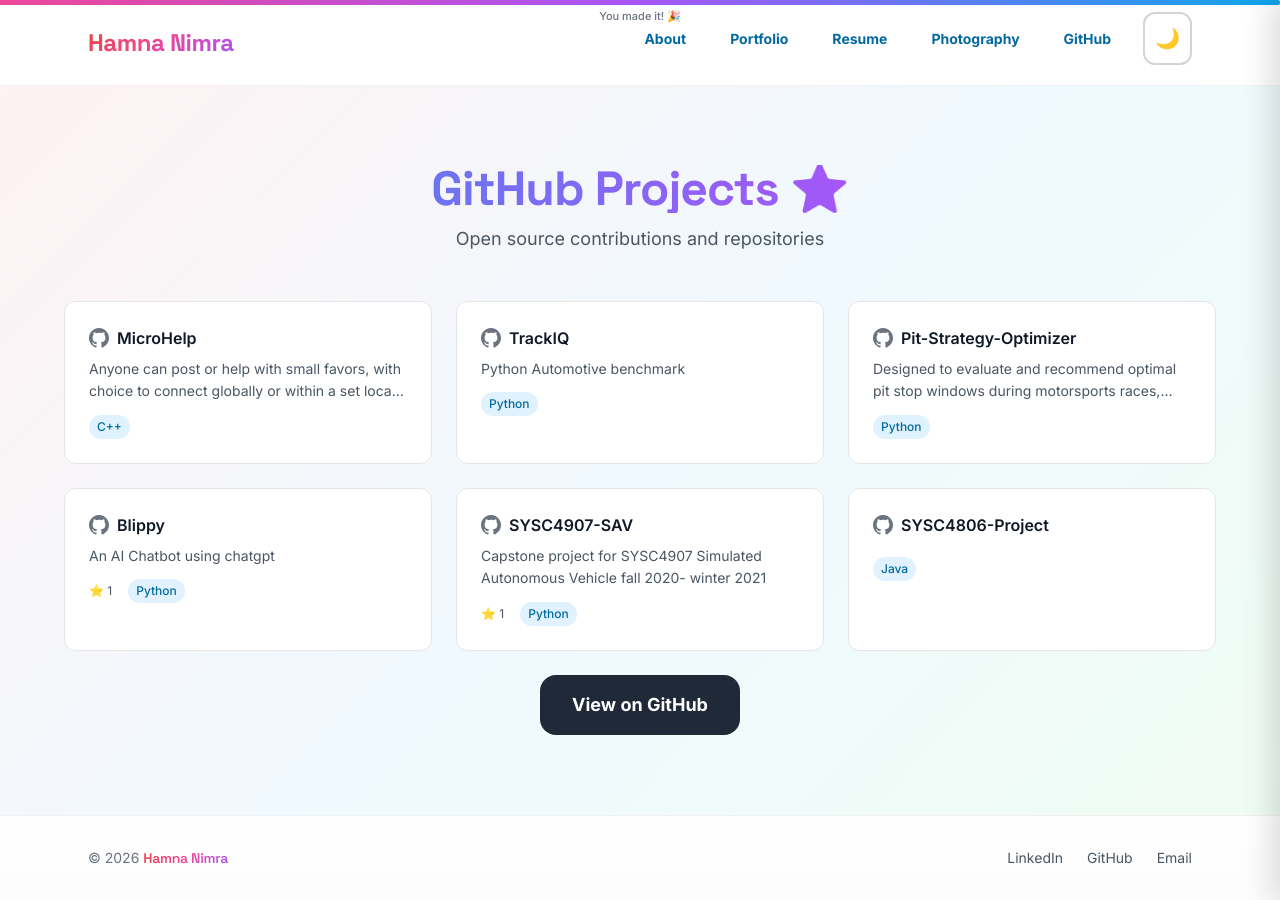
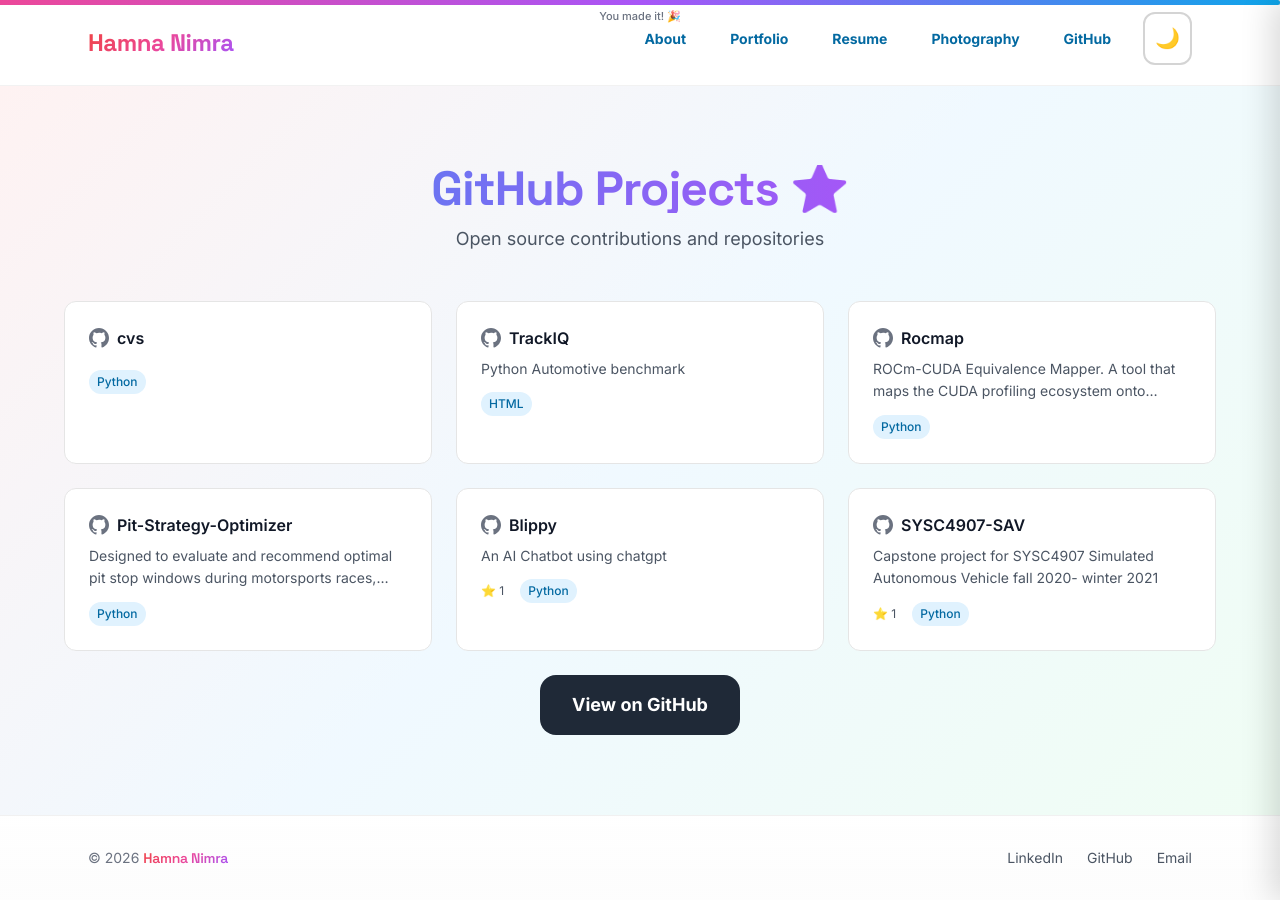
Before and after one commit to HamnaNimra/hamnanimra.github.io, a Jekyll site: the page built from index.html, in a window 1280 px wide and 900 px high, scrolled down 3041 px. Built offline with Jekyll 4.4.1, drawn with Linux system fonts in a browser that asks for light colours; nearby versions of some CDN libraries.

Commit message:
chore: sync github_projects.yml from API [skip ci]

```diff
--- a/_data/github_projects.yml
+++ b/_data/github_projects.yml
@@ -1,28 +1,35 @@
 # Auto-generated by .github/workflows/sync-repos.yml
-# Last updated: 2026-02-05 00:27:04 UTC
+# Last updated: 2026-11-21 05:57:26 UTC
 ---
 repositories:
+- name: cvs
+  description: ''
+  html_url: https://github.com/HamnaNimra/cvs
+  stargazers_count: 0
+  forks_count: 0
+  updated_at: '2026-09-09T23:16:02Z'
+  language: Python
+- name: TrackIQ
+  description: 'Python Automotive benchmark '
+  html_url: https://github.com/HamnaNimra/TrackIQ
+  stargazers_count: 0
+  forks_count: 0
+  updated_at: '2026-02-22T06:32:50Z'
+  language: HTML
 - name: hamnanimra.github.io
   description: My Github Portfolio
   html_url: https://github.com/HamnaNimra/hamnanimra.github.io
   stargazers_count: 1
   forks_count: 0
-  updated_at: '2026-02-05T00:26:58Z'
+  updated_at: '2026-02-21T09:50:31Z'
   language: HTML
-- name: MicroHelp
-  description: 'Anyone can post or help with small favors, with choice to connect
-    globally or within a set local radius. '
-  html_url: https://github.com/HamnaNimra/MicroHelp
+- name: Rocmap
+  description: ROCm-CUDA Equivalence Mapper. A tool that maps the CUDA profiling ecosystem
+    onto AMD's ROCm ecosystem, it is a structured knowledge base with a clean interface.
+  html_url: https://github.com/HamnaNimra/Rocmap
   stargazers_count: 0
   forks_count: 0
-  updated_at: '2026-02-05T00:23:44Z'
-  language: C++
-- name: trackiq
-  description: 'Python Automotive benchmark '
-  html_url: https://github.com/HamnaNimra/trackiq
-  stargazers_count: 0
-  forks_count: 0
-  updated_at: '2026-02-04T15:43:33Z'
+  updated_at: '2026-02-20T23:16:32Z'
   language: Python
 - name: Pit-Strategy-Optimizer
   description: Designed to evaluate and recommend optimal pit stop windows during
```
